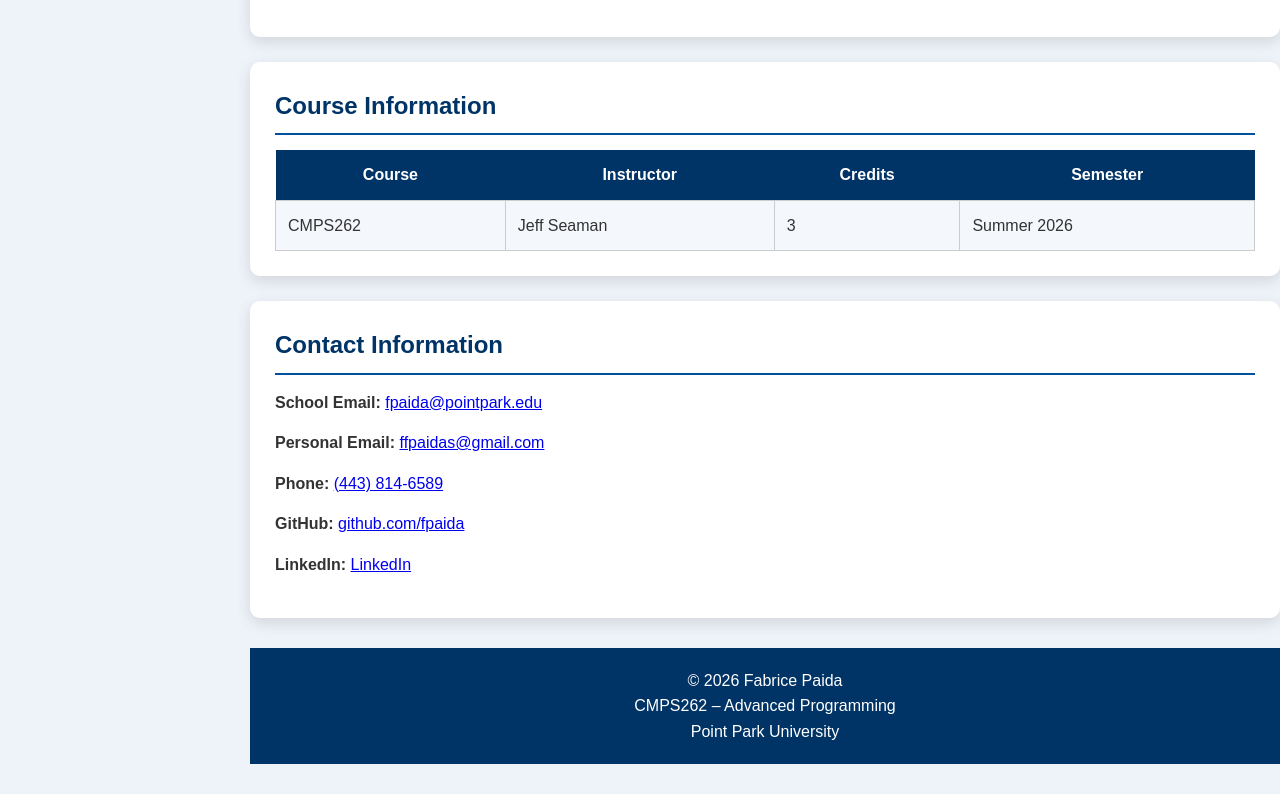
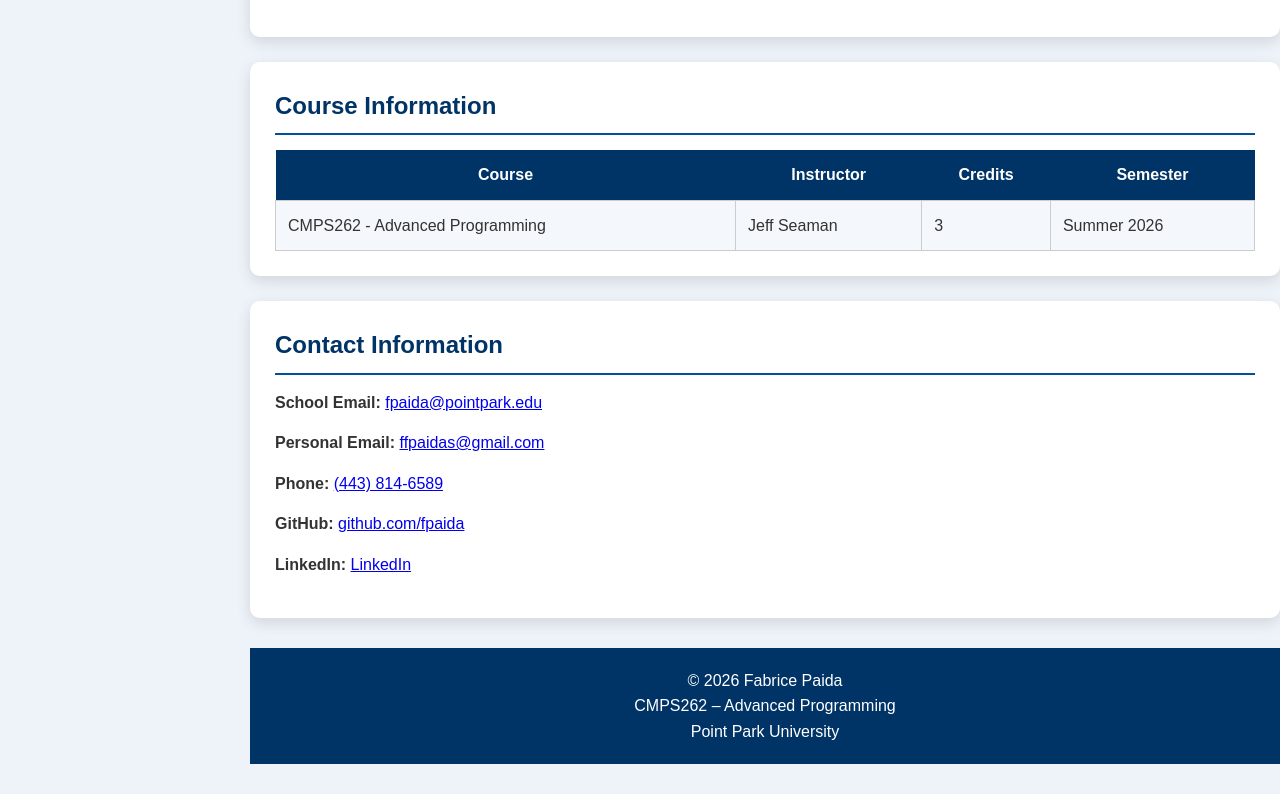
Before and after one commit to fpaida/MyFirstRepo, a plain HTML site: page module2.html in a window 1280 px wide. Shown: the part 1662-2456 px from the top of the page. Drawn offline with Linux system fonts and the light colour scheme.

Commit message:
Finalize Module 2 homepage

```diff
--- a/module2.html
+++ b/module2.html
@@ -147,7 +147,7 @@
 
     <tr>
 
-        <td>CMPS262</td>
+        <td>CMPS262 - Advanced Programming</td>
 
         <td>Jeff Seaman</td>
 
```
